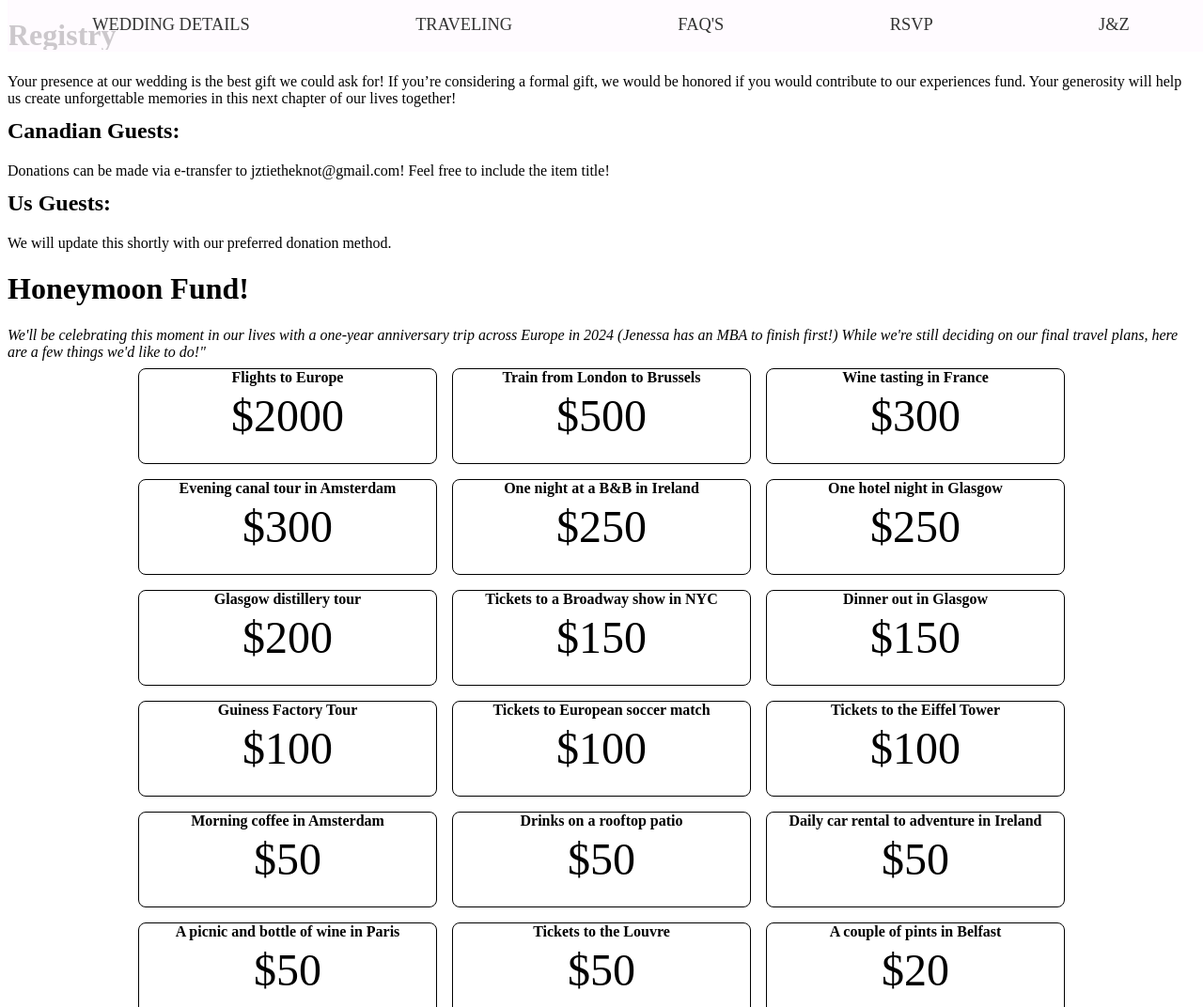
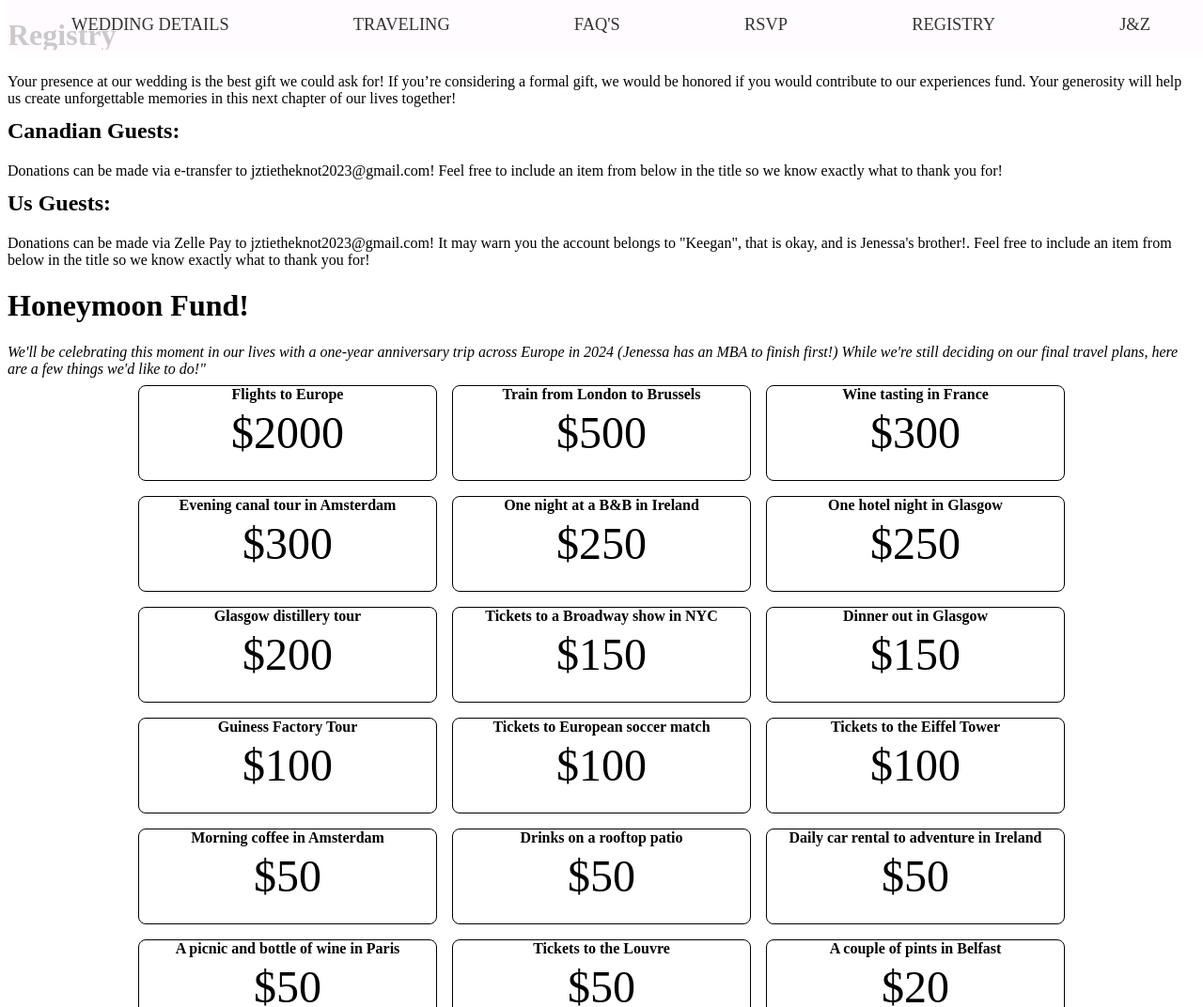
Before and after one commit to leetmachine/jzwedding, a Gatsby site: page /registry in a window 1280 px wide. Shown: the part 28-1100 px from the top of the page at 94% size. Built offline with nearby package versions, Linux system fonts and the light colour scheme; Gatsby itself is replaced by a stand-in of ours; a web font is replaced by a local one.

Commit message:
add registry page

```diff
--- a/src/components/Header.jsx
+++ b/src/components/Header.jsx
@@ -17,9 +17,9 @@ const Nav = ({ onClick = () => {} }) => (
     <li>
       <a href="/rsvp">RSVP</a>
     </li>
-    {/* <li>
+    <li>
       <a href="/registry">REGISTRY</a>
-    </li> */}
+    </li>
     <li>
       <a href="/#jz">J&Z</a>
     </li>
--- a/src/pages/registry.js
+++ b/src/pages/registry.js
@@ -44,13 +44,17 @@ const RegistryPage = () => {
 
             <h2>Canadian Guests:</h2>
             <span>
-              Donations can be made via e-transfer to jztietheknot@gmail.com!
-              Feel free to include the item title!
+              Donations can be made via e-transfer to
+              jztietheknot2023@gmail.com! Feel free to include an item from
+              below in the title so we know exactly what to thank you for!
             </span>
 
             <h2>Us Guests:</h2>
             <span>
-              We will update this shortly with our preferred donation method.
+              Donations can be made via Zelle Pay to jztietheknot2023@gmail.com!
+              It may warn you the account belongs to "Keegan", that is okay, and
+              is Jenessa's brother!. Feel free to include an item from below in
+              the title so we know exactly what to thank you for!
             </span>
 
             <h1>Honeymoon Fund!</h1>
```
